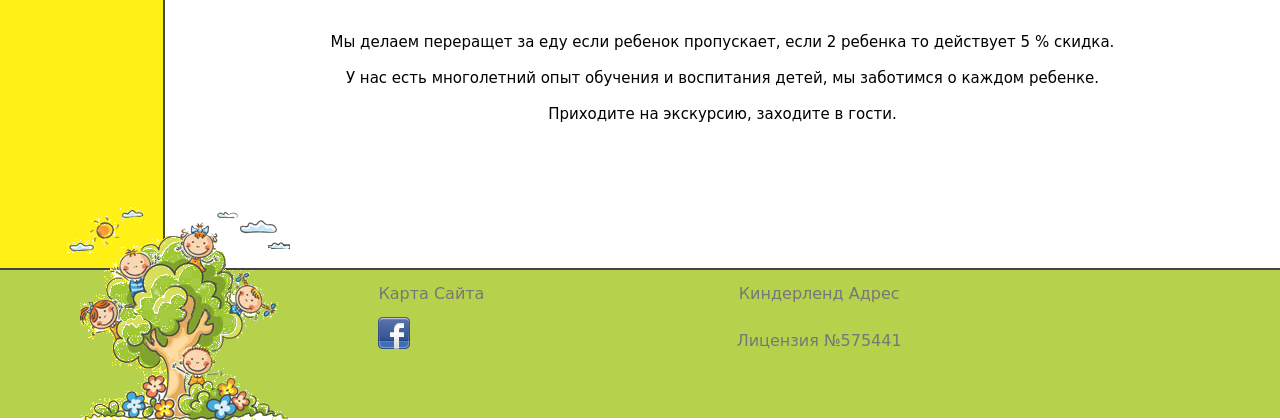
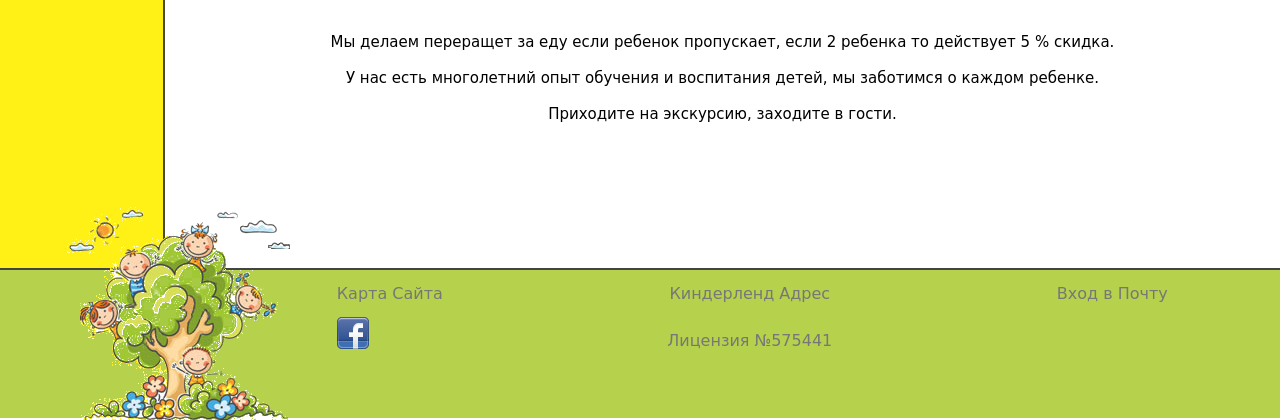
Before and after one commit to pmashchak/kinderlend, a CakePHP app: template app/View/Home/ceny.ctp in a window 1280 px wide. Shown: the part 621-1041 px from the top of the page. Run offline with PHP 8.4 and a stand-in for CakePHP, Linux system fonts and the light colour scheme; the template is opened without the code that fills it, so the values that code supplies are empty; some libraries are stand-ins or nearby versions; some web fonts are replaced.

Commit message:
Mail link

```diff
--- a/app/View/Layouts/default.ctp
+++ b/app/View/Layouts/default.ctp
@@ -13,7 +13,6 @@
   <?php echo $this->Html->css('http://fonts.googleapis.com/css?family=Neucha|Bonbon&subset=latin,cyrillic'); ?>
   <!--Favicon-->
   <link rel="shortcut icon"" href="img/lst.png" type="image/png">
-
 </head>
 <body>
     <!--wrapper-->
@@ -131,7 +130,7 @@
              </div>
              <div class="t-content">
                  <ul class="footer-links">
-                     <li></li>
+                    <li><a href="https://mail.yandex.com/?pdd_domain=kinderland.org.ua" target="_blank">Вход в Почту</a></li>
                  </ul>
              </div>
          </div>
```
